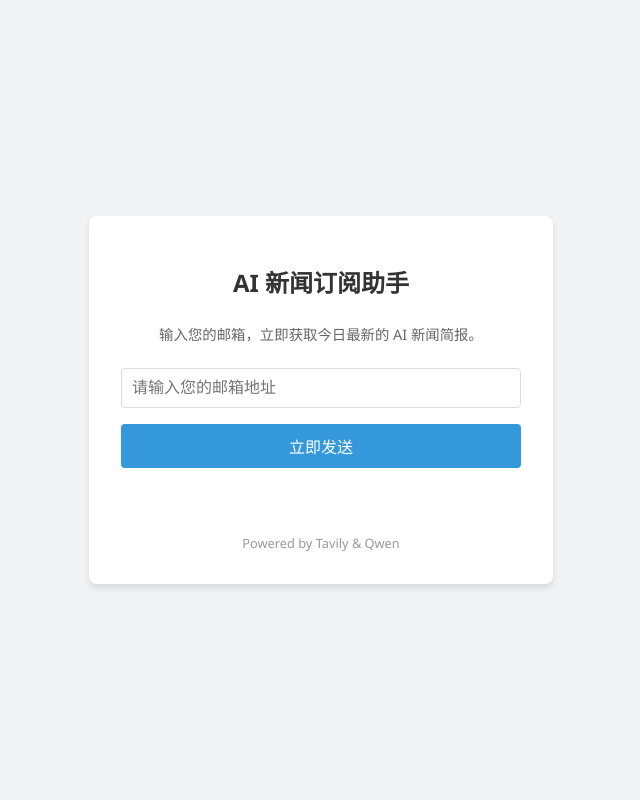
After one commit to frogchou/news_sreach, a FastAPI app: template app/views/templates/index.html in a window 1280 px wide. The commit adds this page. Shown: the whole page, without its empty margins (319-959 px from the left). Run offline with FastAPI, Linux system fonts and the light colour scheme; the template is opened without the code that fills it, so the values that code supplies are empty; parts of the project's set-up code (start-up, migrations or seed data) failed here and were passed over.

Commit message:
增加界面

```diff
--- a/app/controller.py
+++ b/app/controller.py
@@ -53,7 +53,7 @@ class NewsController:
                 self.executor,
                 lambda: self.email_service.send_email(
                     to_email=recipient_email,
-                    subject="Daily AI News Digest",
+                    subject="每日 AI 新闻简报",
                     html_content=html_content
                 )
             )
--- a/app/main.py
+++ b/app/main.py
@@ -1,12 +1,15 @@
-from fastapi import FastAPI
+from fastapi import FastAPI, Request
+from fastapi.templating import Jinja2Templates
 from contextlib import asynccontextmanager
 from apscheduler.schedulers.asyncio import AsyncIOScheduler
 from app.api.routes import router
 from app.controller import news_controller
 from app.core.config import settings
+import os
 
 # Scheduler setup
 scheduler = AsyncIOScheduler()
+templates = Jinja2Templates(directory=os.path.join(os.path.dirname(__file__), "views/templates"))
 
 async def scheduled_news_job():
     print("Running scheduled job: Sending news to default recipient.")
@@ -29,8 +32,8 @@ app = FastAPI(title="AI News Bot", lifespan=lifespan)
 app.include_router(router, prefix="/api")
 
 @app.get("/")
-def read_root():
-    return {"message": "Welcome to AI News Bot API"}
+async def read_root(request: Request):
+    return templates.TemplateResponse("index.html", {"request": request})
 
 if __name__ == "__main__":
     import uvicorn
--- a/app/services/qwen_service.py
+++ b/app/services/qwen_service.py
@@ -17,10 +17,10 @@ class QwenService:
             articles_text += f"{i+1}. Title: {art.get('title')}\n   URL: {art.get('url')}\n   Content: {art.get('content')}\n\n"
 
         prompt = (
-            "You are a professional news editor. I will provide you with a list of recent AI news articles. "
-            "Please analyze them, de-duplicate similar stories, and summarize the most important ones. "
+            "You are a professional news editor for a Chinese audience. I will provide you with a list of recent AI news articles (mostly in English). "
+            "Please analyze them, de-duplicate similar stories, and summarize the most important ones into **Chinese**. "
             "Return the result as a JSON string containing a list of objects. "
-            "Each object must have the following keys: 'title' (a concise headline), 'summary' (a brief paragraph), 'source' (source name if available), and 'url' (original link). "
+            "Each object must have the following keys: 'title' (a concise headline in Chinese), 'summary' (a brief paragraph in Chinese), 'source' (source name), and 'url' (original link). "
             "The JSON should be a list of these objects, nothing else. Do not wrap in markdown code blocks."
             f"\n\nArticles:\n{articles_text}"
         )
--- /dev/null
+++ b/app/views/templates/index.html
@@ -0,0 +1,149 @@
+<!DOCTYPE html>
+<html lang="zh-CN">
+<head>
+    <meta charset="UTF-8">
+    <meta name="viewport" content="width=device-width, initial-scale=1.0">
+    <title>AI 新闻订阅助手</title>
+    <style>
+        body {
+            font-family: 'Segoe UI', Tahoma, Geneva, Verdana, sans-serif;
+            background-color: #f0f2f5;
+            display: flex;
+            justify-content: center;
+            align-items: center;
+            height: 100vh;
+            margin: 0;
+        }
+        .container {
+            background-color: white;
+            padding: 2rem;
+            border-radius: 8px;
+            box-shadow: 0 4px 6px rgba(0,0,0,0.1);
+            width: 100%;
+            max-width: 400px;
+            text-align: center;
+        }
+        h1 {
+            color: #333;
+            margin-bottom: 1.5rem;
+            font-size: 1.5rem;
+        }
+        input[type="email"] {
+            width: 100%;
+            padding: 10px;
+            margin-bottom: 1rem;
+            border: 1px solid #ddd;
+            border-radius: 4px;
+            box-sizing: border-box;
+            font-size: 1rem;
+        }
+        button {
+            width: 100%;
+            padding: 10px;
+            background-color: #3498db;
+            color: white;
+            border: none;
+            border-radius: 4px;
+            cursor: pointer;
+            font-size: 1rem;
+            transition: background-color 0.3s;
+        }
+        button:hover {
+            background-color: #2980b9;
+        }
+        button:disabled {
+            background-color: #95a5a6;
+            cursor: not-allowed;
+        }
+        .message {
+            margin-top: 1rem;
+            font-size: 0.9rem;
+            min-height: 1.2em;
+        }
+        .success { color: #27ae60; }
+        .error { color: #c0392b; }
+        .footer {
+            margin-top: 2rem;
+            font-size: 0.8rem;
+            color: #999;
+        }
+    </style>
+</head>
+<body>
+    <div class="container">
+        <h1>AI 新闻订阅助手</h1>
+        <p style="color: #666; margin-bottom: 1.5rem; font-size: 0.9rem;">输入您的邮箱，立即获取今日最新的 AI 新闻简报。</p>
+        <input type="email" id="email" placeholder="请输入您的邮箱地址" required>
+        <button id="sendBtn" onclick="sendNews()">立即发送</button>
+        <div id="message" class="message"></div>
+        <div class="footer">Powered by Tavily & Qwen</div>
+    </div>
+
+    <script>
+        async function sendNews() {
+            const emailInput = document.getElementById('email');
+            const sendBtn = document.getElementById('sendBtn');
+            const messageDiv = document.getElementById('message');
+            const email = emailInput.value.trim();
+
+            if (!email) {
+                showMessage('请输入邮箱地址', 'error');
+                return;
+            }
+
+            if (!validateEmail(email)) {
+                showMessage('请输入有效的邮箱地址', 'error');
+                return;
+            }
+
+            // Reset state
+            sendBtn.disabled = true;
+            sendBtn.textContent = '发送中...';
+            messageDiv.textContent = '';
+
+            try {
+                const response = await fetch('/api/send-news', {
+                    method: 'POST',
+                    headers: {
+                        'Content-Type': 'application/json'
+                    },
+                    body: JSON.stringify({ email: email })
+                });
+
+                const data = await response.json();
+
+                if (response.ok) {
+                    showMessage('✅ 请求已提交！请留意您的邮箱。', 'success');
+                    emailInput.value = '';
+                } else {
+                    showMessage('❌ 发送失败: ' + (data.detail || '未知错误'), 'error');
+                }
+            } catch (error) {
+                showMessage('❌ 网络错误，请稍后重试', 'error');
+                console.error('Error:', error);
+            } finally {
+                sendBtn.disabled = false;
+                sendBtn.textContent = '立即发送';
+            }
+        }
+
+        function showMessage(text, type) {
+            const messageDiv = document.getElementById('message');
+            messageDiv.textContent = text;
+            messageDiv.className = 'message ' + type;
+        }
+
+        function validateEmail(email) {
+            const re = /^[^\s@]+@[^\s@]+\.[^\s@]+$/;
+            return re.test(email);
+        }
+
+        // Allow Enter key to submit
+        document.getElementById('email').addEventListener('keypress', function (e) {
+            if (e.key === 'Enter') {
+                sendNews();
+            }
+        });
+    </script>
+</body>
+</html>
--- a/requirements.txt
+++ b/requirements.txt
@@ -4,6 +4,6 @@ httpx
 jinja2
 python-dotenv
 apscheduler
-pydantic
+pydantic[email]
 pydantic-settings
 dashscope
```
Also changed, not shown: app/views/templates/newsletter.html (+5 -5 lines).
